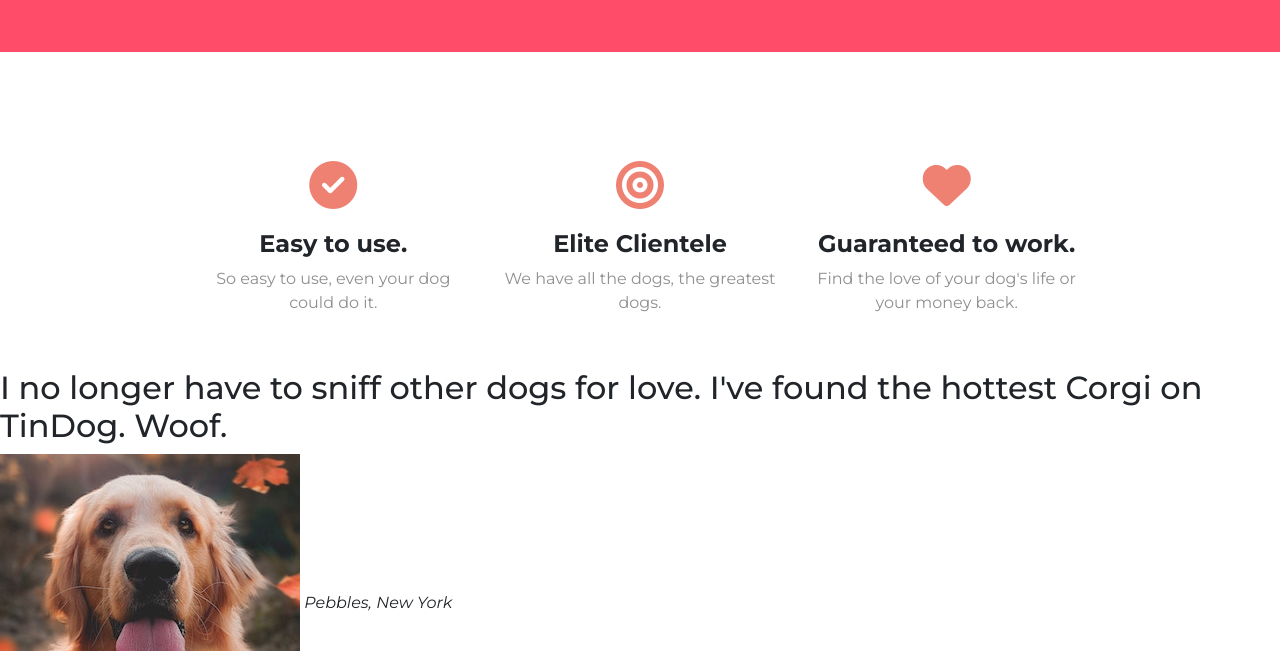
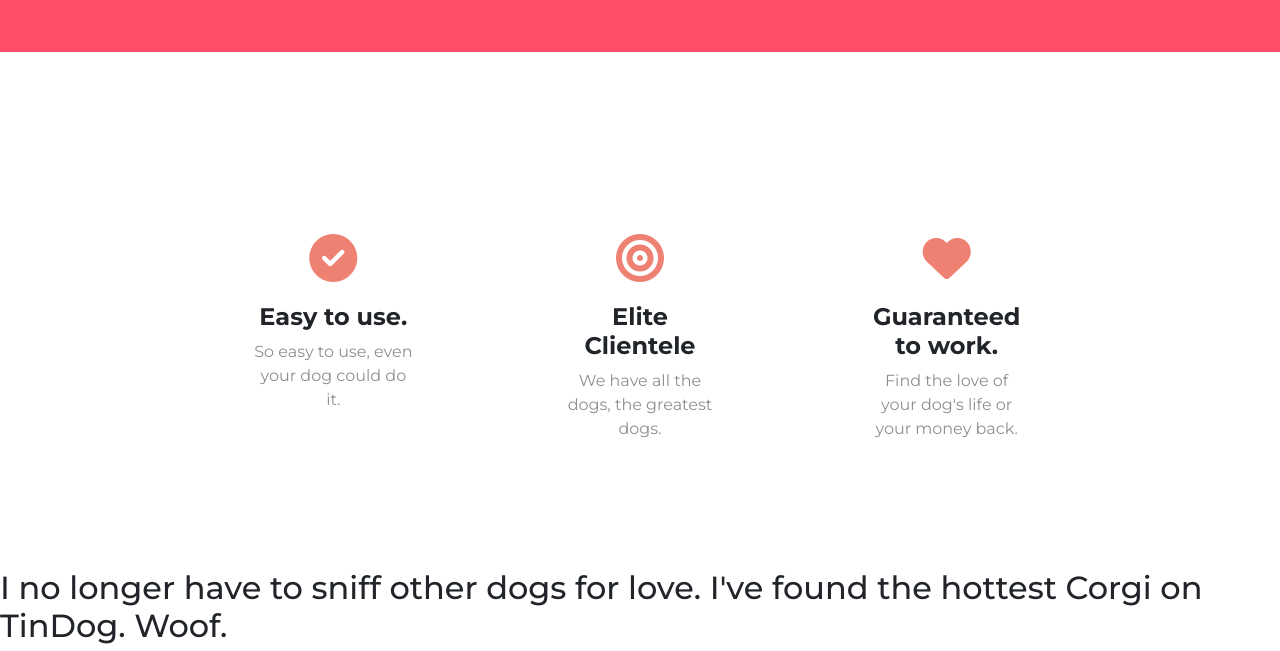
Before and after one commit to edenb1212/simple_cherry, a plain HTML site: page TinDog-Start-master/index.html in a window 1280 px wide. Shown: the part 834-1485 px from the top of the page. Drawn offline with nearby package versions, Linux system fonts and the light colour scheme.

Commit message:
fix features-box

```diff
--- a/TinDog-Start-master/css/styles.css
+++ b/TinDog-Start-master/css/styles.css
@@ -59,7 +59,7 @@ h1{
 }
 
 /* Features  */
-.features-box{
+#features{
     padding: 3% 15%;
 }
 
@@ -73,6 +73,7 @@ h3{
 .features-box{
     text-align: center;
     margin-top: 70px;
+    padding:8% ;
 }
 
 .icon{
--- a/TinDog-Start-master/index.html
+++ b/TinDog-Start-master/index.html
@@ -68,20 +68,19 @@
   <!-- Features -->
 
   <section id="features">
-    <div class="features-box">
       <div class="row">
-        <div class="col-lg-4 features" >
+        <div class="col-lg-4 features-box" >
           <!-- col-md-12 col-sm-12 זה דיפוליטיבי ככה !! -->
           <i class=" icon fa-solid fa-circle-check fa-3x"></i>
           <h3>Easy to use.</h3>
           <p>So easy to use, even your dog could do it.</p>
         </div>
-        <div class="col-lg-4 features">
+        <div class="col-lg-4 features-box">
           <i class=" icon fa-solid fa-bullseye fa-3x"></i>
           <h3>Elite Clientele</h3>
           <p>We have all the dogs, the greatest dogs.</p>
         </div>
-        <div class="col-lg-4 features">
+        <div class="col-lg-4 features-box">
           <i class="icon fa-solid fa-heart fa-3x"></i>
           <h3>Guaranteed to work.</h3>
           <p>Find the love of your dog's life or your money back.</p>
```
